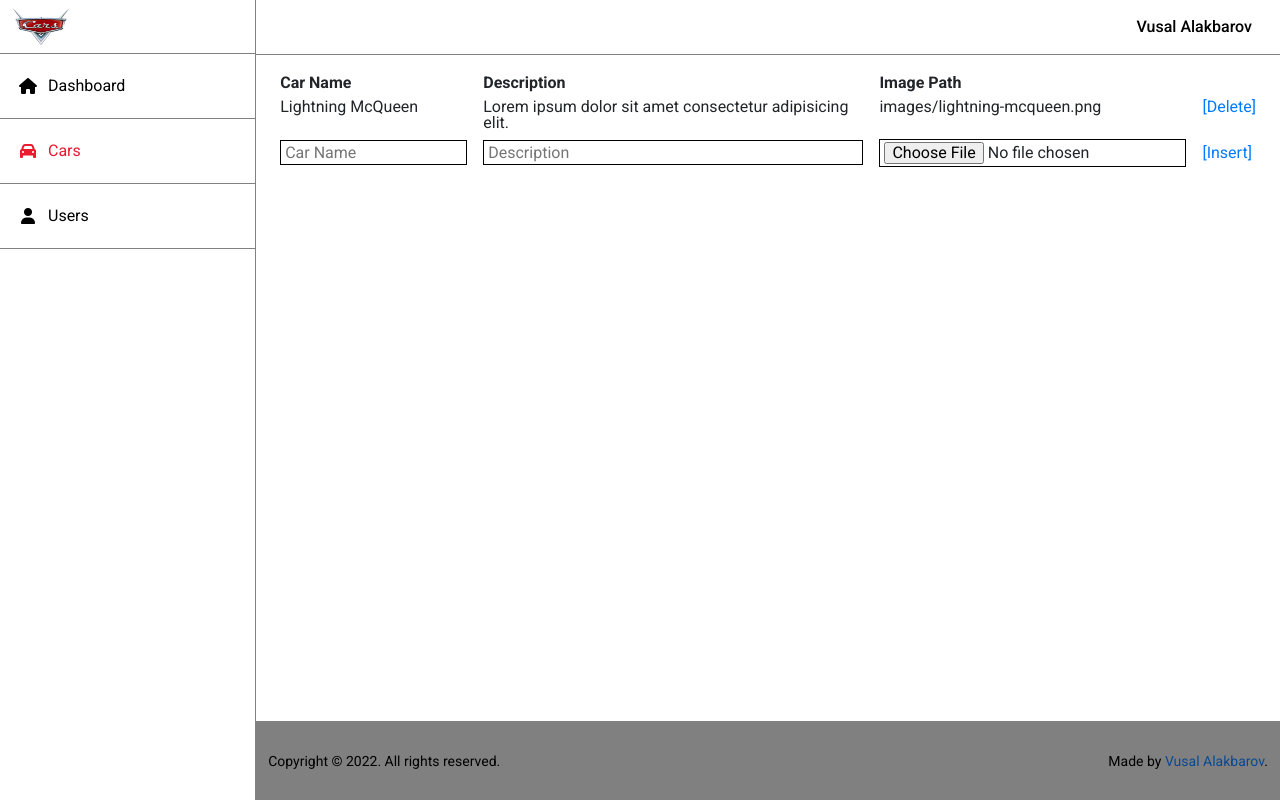
After one commit to iamvusalalakbarov/cars, a PHP site: page /cars.html in a window 1280 px wide. The commit adds this page. Run offline with PHP 8.4, Linux system fonts and the light colour scheme; some libraries are stand-ins or nearby versions.

Commit message:
Created Cars page

```diff
--- /dev/null
+++ b/Manager Side/cars.html
@@ -0,0 +1,89 @@
+<!DOCTYPE html>
+<html lang="en">
+
+<head>
+    <meta charset="UTF-8">
+    <meta http-equiv="X-UA-Compatible" content="IE=edge">
+    <meta name="viewport" content="width=device-width, initial-scale=1.0">
+    <title>Cars | Cars</title>
+    <link rel="icon" type="image/x-icon" href="./images/favicon.ico">
+    <link rel="stylesheet" href="https://cdnjs.cloudflare.com/ajax/libs/font-awesome/6.1.1/css/all.min.css" integrity="sha512-KfkfwYDsLkIlwQp6LFnl8zNdLGxu9YAA1QvwINks4PhcElQSvqcyVLLD9aMhXd13uQjoXtEKNosOWaZqXgel0g==" crossorigin="anonymous" referrerpolicy="no-referrer" />
+    <link rel="stylesheet" href="https://cdn.jsdelivr.net/npm/bootstrap@4.3.1/dist/css/bootstrap.min.css" integrity="sha384-ggOyR0iXCbMQv3Xipma34MD+dH/1fQ784/j6cY/iJTQUOhcWr7x9JvoRxT2MZw1T" crossorigin="anonymous">
+    <link rel="stylesheet" href="./css/style.css">
+</head>
+
+<body>
+    <aside>
+        <div class="logo">
+            <img src="images/cars-logo.png" alt="Cars Logo">
+        </div>
+
+        <nav>
+            <ul>
+                <li>
+                    <a href="index.html"><label><i class="fas fa-home"></i></label>Dashboard</a>
+                </li>
+                <li>
+                    <a href="cars.html" class="active"><label><i class="fa-solid fa-car"></i></label>Cars</a>
+                </li>
+                <li>
+                    <a href="users.html"><label><i class="fa-solid fa-user"></i></label>Users</a>
+                </li>
+            </ul>
+        </nav>
+    </aside>
+
+    <main>
+        <header>
+            <div class="right-side">
+                <div class="admin">
+                    <div class="name">
+                        <p>
+                            Vusal Alakbarov
+                        </p>
+                    </div>
+            </div>
+        </header>
+
+        <section class="cars">
+            <table>
+                <thead>
+                    <tr>
+                        <th>Car Name</th>
+                        <th>Description</th>
+                        <th>Image Path</th>
+                    </tr>
+                </thead>
+                <tbody>
+                    <tr>
+                        <td>Lightning McQueen</td>
+                        <td>Lorem ipsum dolor sit amet consectetur adipisicing elit.</td>
+                        <td>images/lightning-mcqueen.png</td>
+                        <td><a href="#">[Delete]</a></td>
+                    </tr>
+                    <tr>
+                        <td><input type="text" placeholder="Car Name"></td>
+                        <td><input type="text" placeholder="Description"></td>
+                        <td><input type="file" accept="image/*"></td>
+                        <td><a href="#">[Insert]</a></td>
+                    </tr>
+                </tbody>
+            </table>
+        </section>
+
+        <footer>
+            <p class="copyright">
+                Copyright &copy; 2022. All rights reserved.
+            </p>
+
+            <p class="made-by">
+                Made by <a href="#">Vusal Alakbarov</a>.
+            </p>
+        </footer>
+    </main>
+</body>
+
+</html>
+</body>
+
+</html>
--- a/Manager Side/css/style.css
+++ b/Manager Side/css/style.css
@@ -235,19 +235,20 @@ body main section .gif {
   background: #fff;
 }
 
-body main section.users table {
+body main section.users table, body main section.cars table {
   width: 100%;
 }
 
-body main section.users table thead tr th, body main section.users table tbody tr th {
+body main section.users table thead tr th, body main section.users table tbody tr th, body main section.cars table thead tr th, body main section.cars table tbody tr th {
   font-weight: bold;
 }
 
-body main section.users table thead tr th, body main section.users table thead tr td, body main section.users table tbody tr th, body main section.users table tbody tr td {
+body main section.users table thead tr th, body main section.users table thead tr td, body main section.users table tbody tr th, body main section.users table tbody tr td, body main section.cars table thead tr th, body main section.cars table thead tr td, body main section.cars table tbody tr th, body main section.cars table tbody tr td {
   padding: 4px 8px;
 }
 
-body main section.users table thead tr th input, body main section.users table thead tr td input, body main section.users table tbody tr th input, body main section.users table tbody tr td input {
+body main section.users table thead tr th input, body main section.users table thead tr td input, body main section.users table tbody tr th input, body main section.users table tbody tr td input, body main section.cars table thead tr th input, body main section.cars table thead tr td input, body main section.cars table tbody tr th input, body main section.cars table tbody tr td input {
+  width: 100%;
   border: 1px solid #000;
   padding: 2px 4px;
 }
--- a/Manager Side/scss/style.scss
+++ b/Manager Side/scss/style.scss
@@ -192,7 +192,7 @@ body {
 				background: #fff;
 			}
 
-			&.users {
+			&.users, &.cars {
 				table {
 					width: 100%;
 
@@ -206,6 +206,7 @@ body {
 								padding: 4px 8px;
 
 								input {
+									width: 100%;
 									border: 1px solid #000;
 									padding: 2px 4px;
 								}
```
Also changed, not shown: 1 other file.
